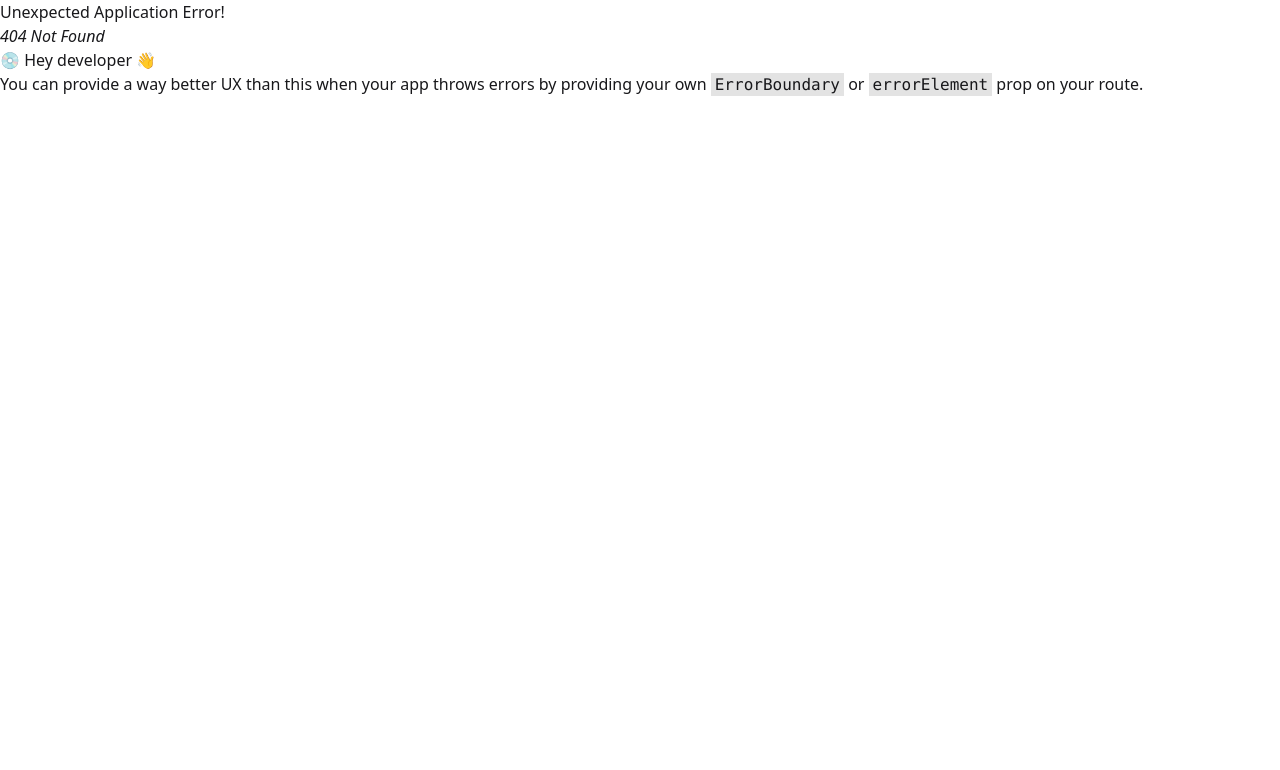
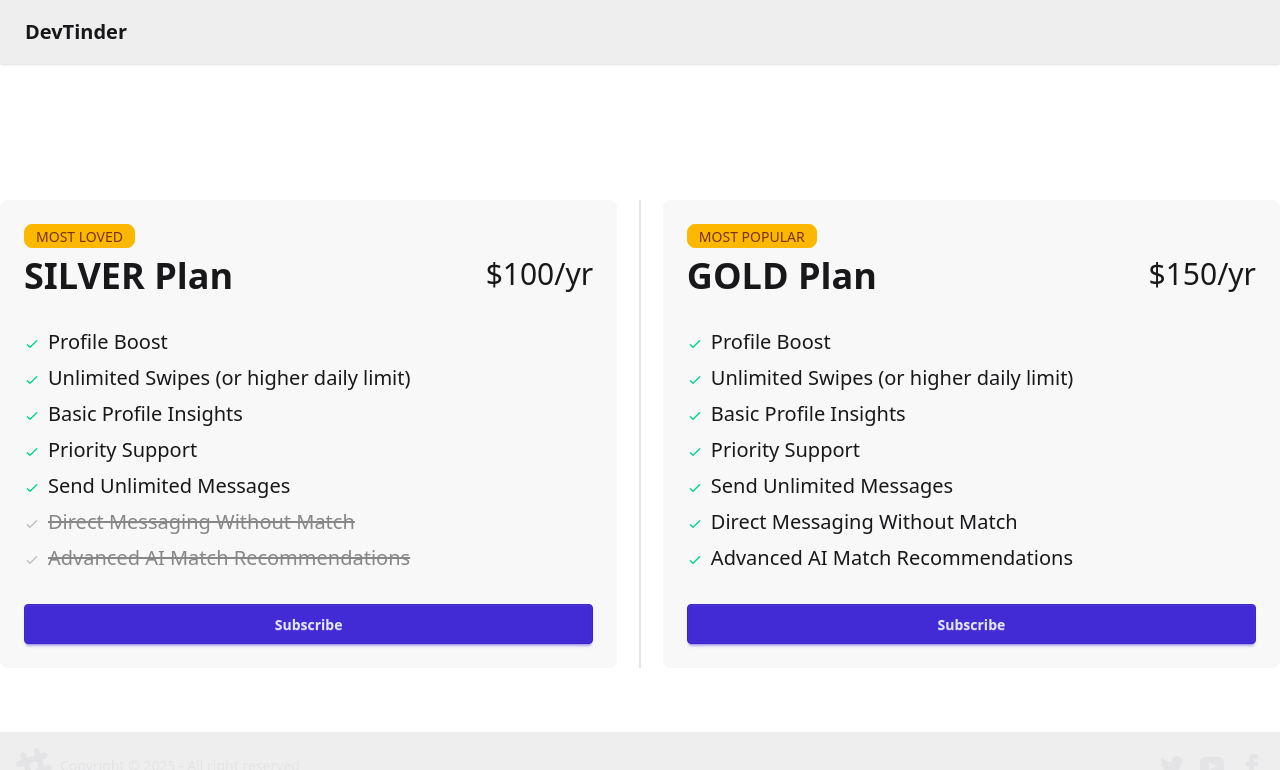
Before and after one commit to amanagrawal318/devTinder-web, a React (Vite) app: page /buy-premium in a window 1280 px wide. Before the commit this address had no page. Shown: the top 770 px of the page. Built offline with nearby package versions, Linux system fonts and the light colour scheme; no server answers.

Commit message:
Added premium subscription feature with payment status and plan selection and strip payment integration

```diff
--- a/package.json
+++ b/package.json
@@ -16,6 +16,8 @@
     "@fortawesome/free-solid-svg-icons": "^7.0.0",
     "@fortawesome/react-fontawesome": "^3.0.0",
     "@reduxjs/toolkit": "^2.8.2",
+    "@stripe/react-stripe-js": "^5.3.0",
+    "@stripe/stripe-js": "^8.5.1",
     "@tailwindcss/vite": "^4.1.11",
     "axios": "^1.10.0",
     "react": "^19.1.0",
--- a/src/components/Header.tsx
+++ b/src/components/Header.tsx
@@ -51,7 +51,14 @@ const Header: React.FC = () => {
           DevTinder
         </Link>
       </div>
-      <div className="flex gap-2 mx-5 items-center">
+      <div className="flex gap-5 mx-5 items-center">
+        {loggedInUser && loggedInUser.isPremium === false && (
+          <button className="btn btn-warning rounded-3xl spa">
+            <Link to="/buy-premium" className="text-lg">
+              Buy Premium
+            </Link>
+          </button>
+        )}
         {loggedInUser && (
           <>
             <span className="my-auto">Welcome, {loggedInUser.firstName}</span>
--- /dev/null
+++ b/src/components/PaymentStatus.tsx
@@ -0,0 +1,69 @@
+import React, { useEffect } from "react";
+import axiosInstance from "../utils/axiosInstance";
+import { BASE_URL } from "../utils/constants";
+import { Link } from "react-router-dom";
+
+const PaymentStatus = () => {
+  const [status, setStatus] = React.useState<string>("");
+
+  const fetchPaymentStatus = async () => {
+    try {
+      const res = await axiosInstance.get(
+        `${BASE_URL}/payment/membership/payment-status`,
+        { withCredentials: true }
+      );
+      setStatus(res.data.status);
+    } catch (error) {
+      setStatus("canceled");
+      console.log("err", error);
+    }
+  };
+  useEffect(() => {
+    fetchPaymentStatus();
+  }, []);
+
+  if (status === "succeeded") {
+    return (
+      <div className="flex items-center justify-center h-screen">
+        <div className="card w-96 bg-[#34A85A] card-xl shadow-[0_20px_40px_#0D3DFF] mx-auto rounded-lg transform transition duration-300 hover:scale-100 hover:shadow-[0_20px_40px_#0D3DFF] hover:shadow-[#43916d]">
+          <div className="card-body">
+            <h2 className="card-title">Payment Successful</h2>
+            <p>
+              Thankyou for your purchase! Your payment was processed
+              successfully.
+            </p>
+          </div>
+        </div>
+      </div>
+    );
+  }
+
+  if (status === "canceled") {
+    return (
+      <div className="flex items-center justify-center h-screen">
+        <div className="card w-96 bg-base-200 card-xl shadow-sm mx-auto rounded-lg transform transition duration-300 hover:scale-100 hover:shadow-2xl hover:shadow-[#914391]">
+          <div className="card-body">
+            <h2 className="card-title">Payment Cancelled</h2>
+            <p>
+              Your payment was cancelled. Please try again if you wish to
+              proceed with the purchase.
+            </p>
+            <div className="card-actions justify-end">
+              <button className="btn btn-primary">
+                <Link to="/buy-premium">Try Again</Link>
+              </button>
+            </div>
+          </div>
+        </div>
+      </div>
+    );
+  }
+
+  return (
+    <div className="flex items-center justify-center h-screen">
+      <span className="loading loading-spinner loading-4xl absolute top-1/2 transform -translate-y-1/2"></span>
+    </div>
+  );
+};
+
+export default PaymentStatus;
--- /dev/null
+++ b/src/components/Premium.tsx
@@ -0,0 +1,145 @@
+import React from "react";
+import { BASE_URL, PREMIUM_PLANS } from "../utils/constants";
+import axiosInstance from "../utils/axiosInstance";
+import { useSelector } from "react-redux";
+import type { User } from "../store/types";
+
+const Premium = () => {
+  const loggedInUser = useSelector(
+    (state: { user: { data: User } }) => state.user.data
+  );
+  const handleSubscribe = async (planName: "GOLD" | "SILVER") => {
+    try {
+      const response = await axiosInstance.post(
+        `${BASE_URL}/payment/create-payment`,
+        { plan: PREMIUM_PLANS[planName] },
+        { withCredentials: true }
+      );
+      window.location.href = response.data.url;
+    } catch (error) {
+      console.log(error.message);
+    }
+  };
+  const renderPremiumCard = (planName: "GOLD" | "SILVER") => {
+    const { type, amount } = PREMIUM_PLANS[planName];
+    const features = [
+      "Profile Boost",
+      "Unlimited Swipes (or higher daily limit)",
+      "Basic Profile Insights",
+      "Priority Support",
+      "Send Unlimited Messages",
+    ];
+    return (
+      <div
+        className={`card w-180 bg-base-200 shadow-custom rounded-lg transform transition duration-300 hover:scale-100 hover:shadow-2xl hover:shadow-gray-500`}
+      >
+        <div className="card-body">
+          <span className="badge badge-md badge-warning">
+            {type === "GOLD" ? "MOST POPULAR" : "MOST LOVED"}
+          </span>
+          <div className="flex justify-between">
+            <h2 className="text-4xl font-bold">{type} Plan</h2>
+            <span className="text-3xl">
+              ${amount.toLocaleString("en-IN")}/yr
+            </span>
+          </div>
+          <ul className="mt-6 flex flex-col gap-2 text-xl">
+            {features.map((feature) => {
+              return (
+                <li key={feature}>
+                  <svg
+                    xmlns="http://www.w3.org/2000/svg"
+                    className={`size-4 me-2 inline-block text-success`}
+                    fill="none"
+                    viewBox="0 0 24 24"
+                    stroke="currentColor"
+                  >
+                    <path
+                      strokeLinecap="round"
+                      strokeLinejoin="round"
+                      strokeWidth="2"
+                      d="M5 13l4 4L19 7"
+                    />
+                  </svg>
+                  <span>{feature}</span>
+                </li>
+              );
+            })}
+            <li className={type === "GOLD" ? "" : "opacity-50"}>
+              <svg
+                xmlns="http://www.w3.org/2000/svg"
+                className={`size-4 me-2 inline-block ${
+                  type === "GOLD" ? "text-success" : "text-base-content/50"
+                }`}
+                fill="none"
+                viewBox="0 0 24 24"
+                stroke="currentColor"
+              >
+                <path
+                  strokeLinecap="round"
+                  strokeLinejoin="round"
+                  strokeWidth="2"
+                  d="M5 13l4 4L19 7"
+                />
+              </svg>
+              <span className={type === "GOLD" ? "" : "line-through"}>
+                Direct Messaging Without Match
+              </span>
+            </li>
+            <li className={type === "GOLD" ? "" : "opacity-50"}>
+              <svg
+                xmlns="http://www.w3.org/2000/svg"
+                className={`size-4 me-2 inline-block ${
+                  type === "GOLD" ? "text-success" : "text-base-content/50"
+                }`}
+                fill="none"
+                viewBox="0 0 24 24"
+                stroke="currentColor"
+              >
+                <path
+                  strokeLinecap="round"
+                  strokeLinejoin="round"
+                  strokeWidth="2"
+                  d="M5 13l4 4L19 7"
+                />
+              </svg>
+              <span className={type === "GOLD" ? "" : "line-through"}>
+                Advanced AI Match Recommendations
+              </span>
+            </li>
+          </ul>
+          <div className="mt-6">
+            <button
+              className="btn btn-primary btn-block"
+              onClick={() => handleSubscribe(planName)}
+            >
+              Subscribe
+            </button>
+          </div>
+        </div>
+      </div>
+    );
+  };
+
+  if (loggedInUser?.isPremium) {
+    return (
+      <div className="flex flex-col items-center justify-center h-screen">
+        <div className="card w-96 bg-base-100 card-xl shadow-sm">
+          <div className="card-body">
+            <h2 className="card-title">{`You are a ${loggedInUser?.planType?.toLowerCase()} plan User`}</h2>
+            <p>Enjoy all the premium features!</p>
+          </div>
+        </div>
+      </div>
+    );
+  }
+  return (
+    <div className="flex w-full flex-col justify-center absolute top-1/4 lg:flex-row ">
+      {renderPremiumCard("SILVER")}
+      <div className="divider lg:divider-horizontal"></div>
+      {renderPremiumCard("GOLD")}
+    </div>
+  );
+};
+
+export default Premium;
--- a/src/components/Profile.tsx
+++ b/src/components/Profile.tsx
@@ -22,6 +22,9 @@ export const ProfileInfo: React.FC<{
         <h2 className="card-title text-3xl font-bold">
           {user.firstName} {user.lastName}
         </h2>
+        {user.isPremium && (
+          <span className="badge badge-md badge-warning">{user.planType}</span>
+        )}
         <p className="text-gray-500 text-xl">{user.email}</p>
         {user.age && (
           <p>
--- a/src/store/types.ts
+++ b/src/store/types.ts
@@ -9,6 +9,8 @@ export type User = {
   profileUrl: string;
   skills: Array<string>;
   lastActiveAt: Date;
+  isPremium: boolean;
+  planType?: "SILVER" | "GOLD";
   createdAt: Date;
   updatedAt: Date;
   __v: number;
--- a/src/utils/constants.tsx
+++ b/src/utils/constants.tsx
@@ -1,2 +1,7 @@
 export const BASE_URL =
   location.hostname === "localhost" ? "http://localhost:5000" : "/api";
+
+export const PREMIUM_PLANS = {
+  SILVER: { type: "SILVER", amount: 100 },
+  GOLD: { type: "GOLD", amount: 150 },
+};
```
Also changed, not shown: src/App.tsx (+10 -0 lines), 2 other files (tests, documents, lock files or other folders).
